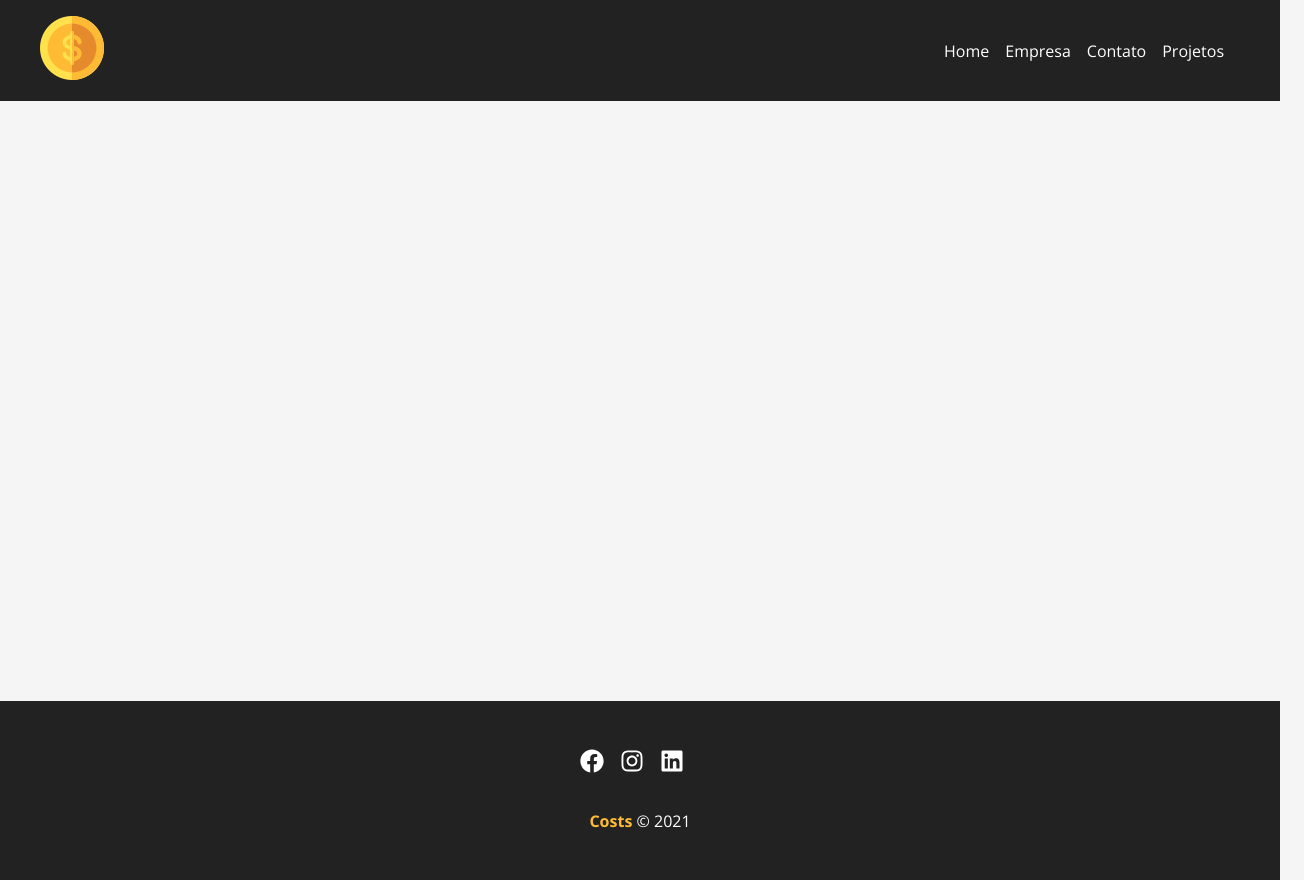
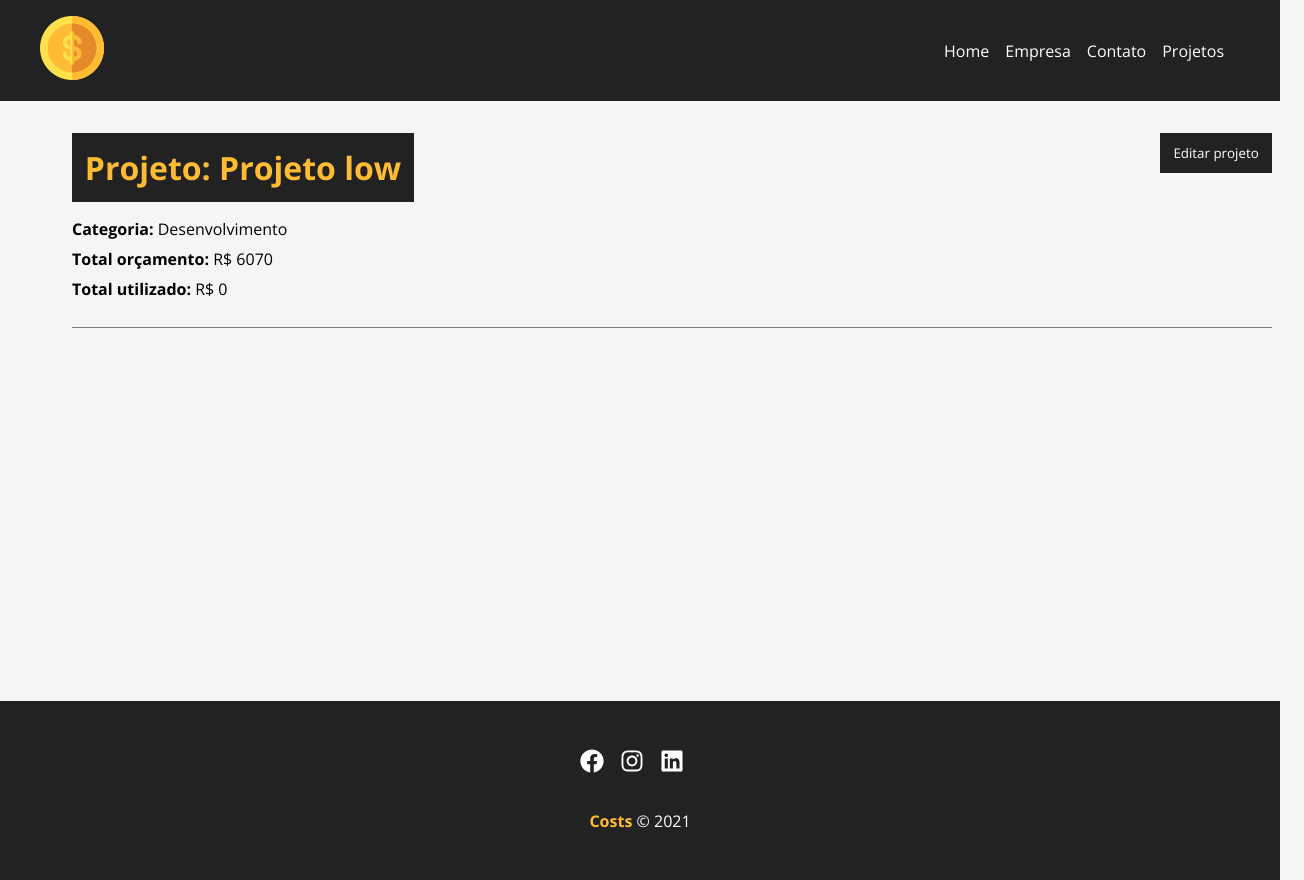
Before and after one commit to guilhermelcosta/Costs-react, a React (Create React App) app: page /projeto/2 in a window 1280 px wide. Shown: the whole page, 1304 px wide, since content can reach past the window. Built offline with nearby package versions, Linux system fonts and the light colour scheme; data requests are answered from the project's data file.

Commit message:
feat: adicionado pagina de projeto -> Projetos.js

```diff
--- a/db.json
+++ b/db.json
@@ -16,7 +16,7 @@
       "orcamento": "4893",
       "categoria": {
         "id": "2",
-        "nome": "Desenvolvimento"
+        "nome": "Design"
       },
       "custo": 0,
       "servicos": [],
@@ -38,7 +38,7 @@
       "orcamento": "5000",
       "categoria": {
         "id": "2",
-        "nome": "Desenvolvimento"
+        "nome": "Planejamento"
       },
       "custo": 0,
       "servicos": [],
--- a/src/App.js
+++ b/src/App.js
@@ -2,12 +2,12 @@ import {BrowserRouter as Router, Routes, Route} from 'react-router-dom';
 import Home from './components/pages/Home';
 import Empresa from './components/pages/Empresa';
 import Contato from './components/pages/Contato';
-
 import Container from './components/layout/Container';
 import NavBar from './components/layout/NavBar';
 import Footer from './components/layout/Footer';
 import Projetos from './components/pages/Projetos';
 import NovoProjeto from './components/pages/NovoProjeto';
+import Projeto from './components/pages/Projeto';
 
 function App() {
     return (
@@ -21,6 +21,7 @@ function App() {
                     <Route path="/empresa" element={<Empresa/>}></Route>
                     <Route path="/contato" element={<Contato/>}></Route>
                     <Route path="/novoprojeto" element={<NovoProjeto/>}></Route>
+                    <Route path="/projeto/:id" element={<Projeto/>}></Route>
                 </Routes>
             </Container>
 
--- /dev/null
+++ b/src/components/pages/Projeto.js
@@ -0,0 +1,58 @@
+import styles from './Projeto.module.css';
+import {useParams} from 'react-router-dom';
+import {useEffect, useState} from 'react';
+import Loading from '../layout/Loading';
+import Container from '../layout/Container';
+
+export default function Projeto() {
+
+    const {id} = useParams();
+    const [projeto, setProjeto] = useState([]);
+    const [showProjectForm, setshowProjectForm] = useState(false);
+
+    useEffect(() => {
+        setTimeout(() => {
+            fetch(`http://localhost:5000/projetos/${id}`, {
+                method: 'GET',
+                headers: {
+                    'Content-type': 'application/json'
+                }
+            }).then((resp) => resp.json()).then((data) => {
+                setProjeto(data);
+            }).catch(e => console.log(e));
+        }, 1000);
+    }, [id]);
+
+    function toggleProjectForm() {
+        setshowProjectForm(!showProjectForm);
+    }
+
+    return (
+        <>
+            {projeto.nome ? (
+                <div className={styles.detalhes_projeto}>
+                    <Container customClass="column">
+                        <div className={styles.detalhes_container}>
+                            <h1>Projeto: {projeto.nome}</h1>
+                            <button className={styles.btn}
+                                    onClick={toggleProjectForm}>{!showProjectForm ? 'Editar projeto' : 'Fechar'}</button>
+                            {!showProjectForm ? (
+                                <div className={styles.info_projeto}>
+                                    <p><span>Categoria: </span>{projeto.categoria.nome}</p>
+                                    <p><span>Total orçamento: </span>R$ {projeto.orcamento}</p>
+                                    <p><span>Total utilizado: </span>R$ {projeto.custo}</p>
+                                </div>
+                            ) : (
+                                <div className={styles.info_projeto}>
+                                    <p>Detalhes do projeto</p>
+                                </div>
+                            )}
+                        </div>
+                    </Container>
+                </div>
+            ) : (
+                <Loading/>
+            )}
+        </>
+    );
+}
--- a/src/components/pages/Projeto.module.css
+++ b/src/components/pages/Projeto.module.css
@@ -1,9 +1,45 @@
-.container {
+.detalhes_projeto {
     padding: 2em;
 }
 
-.titulo_container {
+.detalhes_projeto h1, .detalhes_projeto h2, .detalhes_projeto p {
+    margin-bottom: 0.5em;
+}
+
+.detalhes_projeto h1 {
+    background-color: #222;
+    color: #ffbb33;
+    padding: 0.4em;
+}
+
+.detalhes_projeto span {
+    font-weight: bold;
+}
+
+.detalhes_container, .formulario_container {
+    border-bottom: 1px solid #7a7a7a;
+    margin-bottom: 1.2em;
+    padding-bottom: 1.2em;
     display: flex;
     justify-content: space-between;
-    margin-bottom: 2em;
+    flex-wrap: wrap;
 }
+
+.btn {
+    background-color: #222;
+    color: #FFF;
+    padding: 0.5em 1em;
+    text-decoration: none;
+    transition: 0.5s;
+    cursor: pointer;
+    max-height: 40px;
+    border: none;
+}
+
+.btn:hover {
+    color: #ffbb33;
+}
+
+.info_projeto {
+    width: 100%;
+}
--- a/src/components/pages/Projetos.js
+++ b/src/components/pages/Projetos.js
@@ -1,4 +1,4 @@
-import styles from './Projeto.module.css';
+import styles from './Projetos.module.css';
 import Container from '../layout/Container';
 import LinkButton from '../layout/LinkButton';
 import ProjetoCard from '../project/ProjetoCard';
--- /dev/null
+++ b/src/components/pages/Projetos.module.css
@@ -0,0 +1,9 @@
+.container {
+    padding: 2em;
+}
+
+.titulo_container {
+    display: flex;
+    justify-content: space-between;
+    margin-bottom: 2em;
+}
--- a/src/components/project/ProjetoCard.js
+++ b/src/components/project/ProjetoCard.js
@@ -16,7 +16,7 @@ export default function ProjetoCard({id, nome, orcamento, categoria, handleRemov
             <p className={styles.textoCategoria}><span
                 className={`${styles[categoria.toLowerCase()]}`}></span>{categoria}</p>
             <div className={styles.projetoCardAcoes}>
-                <Link to={'/'}><BsPencil/>Editar</Link>
+                <Link to={`/projeto/${id}`}><BsPencil/>Editar</Link>
                 <button onClick={remover}><BsFillTrashFill/>Excluir</button>
             </div>
         </div>
```
Lines whose indentation alone changed are shown as unchanged.
